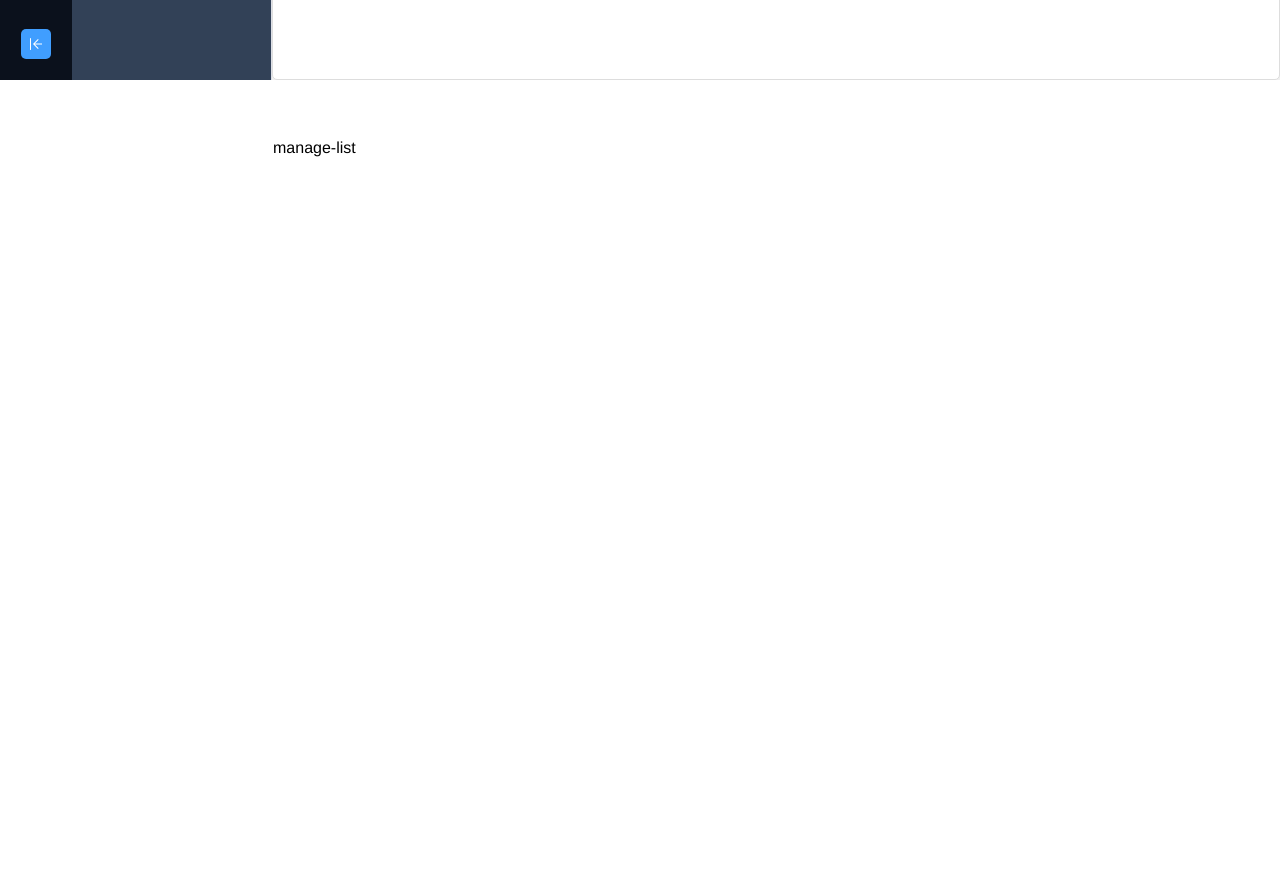
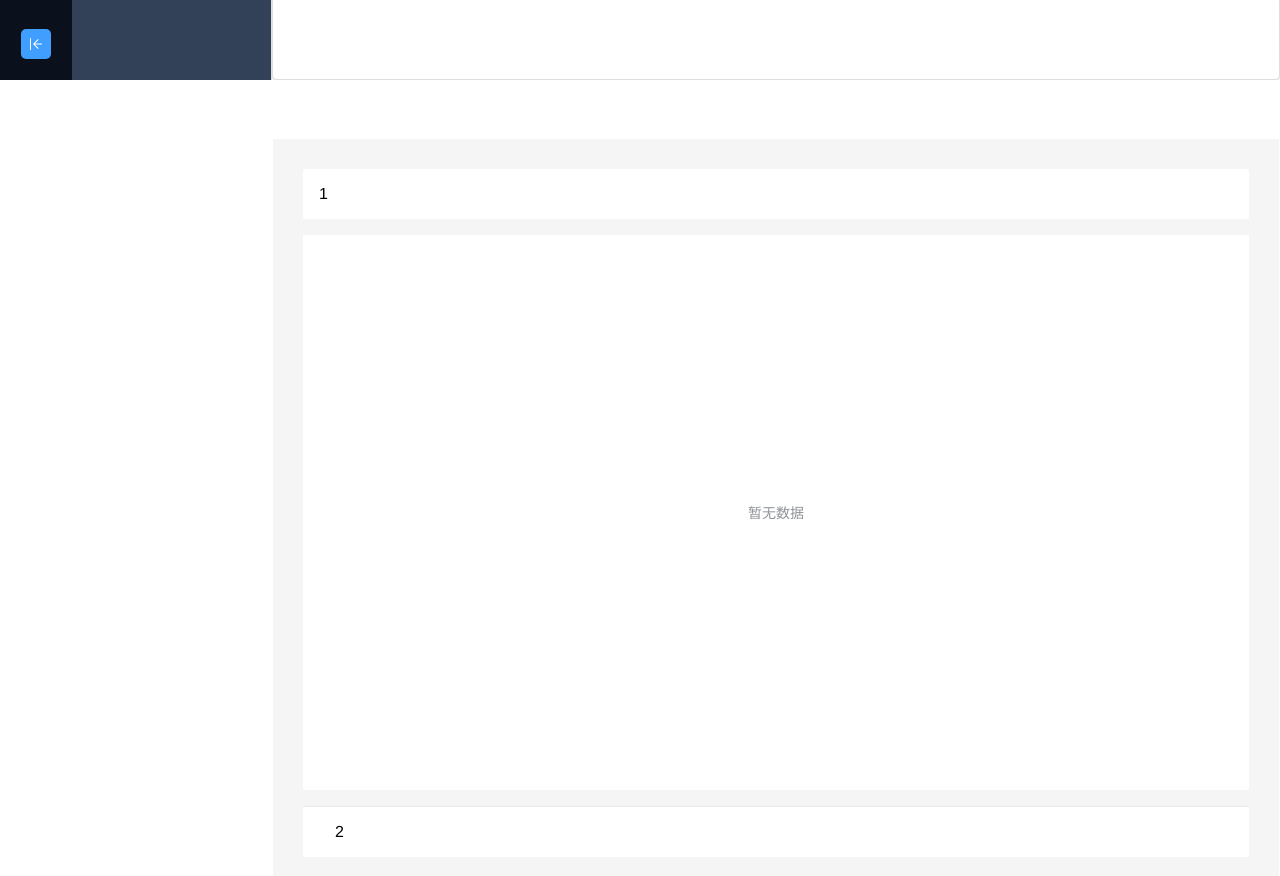
Before and after one commit to footprintcat/admin-template, a Vue app in the folder admin-frontend/: page /system/user/manage in a window 1280 px wide. Shown: the part 720-1596 px from the top of the page. Before the commit the page ends 877 px from the top, so only its background shows below. Built offline with nearby package versions, Linux system fonts and the light colour scheme.

Commit message:
feat(frontend): manage-list 组件前端样式布局

```diff
--- a/admin-frontend/src/components/core/manage-list/manage-list.vue
+++ b/admin-frontend/src/components/core/manage-list/manage-list.vue
@@ -1,7 +1,74 @@
 <template>
-  manage-list
+  <div class="manage-list-wrapper " :class="[props.tableFillHeight ? 'fill-height' : '']">
+    <!-- 顶部查询条件 -->
+    <div class="top-container">
+      1
+    </div>
+
+    <div class="table-container">
+      <el-table height="100%">
+
+      </el-table>
+    </div>
+
+    <!-- 底部元素组件 -->
+    <div class="footer-container">
+      2
+    </div>
+  </div>
 </template>
 
 <script setup lang="ts">
+const props = defineProps({
+  tableFillHeight: {
+    type: Boolean,
+    required: false,
+    default: true,
+  },
+})
+</script>
 
-</script>
+<style scoped>
+.manage-list-wrapper {
+  display: flex;
+  flex-direction: column;
+  background-color: #f5f5f5;
+  position: relative;
+
+  --footer-vertical-padding: 16px;
+  --footer-horizontal-padding: 32px;
+}
+
+.manage-list-wrapper.fill-height {
+  height: 100%;
+}
+
+.top-container {
+  background-color: #ffffff;
+  padding: 16px;
+  margin-bottom: 16px;
+  border-radius: 2px;
+  /* box-shadow: 0 2px 4px rgba(0, 0, 0, 0.1); */
+}
+
+.table-container {
+  min-height: 150px;
+  flex-grow: 1;
+  background-color: #ffffff;
+  border-radius: 2px;
+  /* box-shadow: 0 2px 4px rgba(0, 0, 0, 0.1); */
+  overflow: auto;
+}
+
+.footer-container {
+  margin-top: 16px;
+  background-color: #ffffff;
+  border-top: 1px solid #e8e8e8;
+  padding: var(--footer-vertical-padding) var(--footer-horizontal-padding);
+}
+
+/* 隐藏 table 下的分隔线 */
+:deep(.el-table--fit .el-table__inner-wrapper:before) {
+  display: none;
+}
+</style>
```
